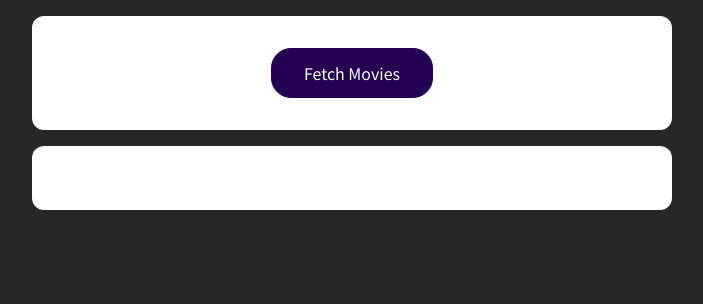
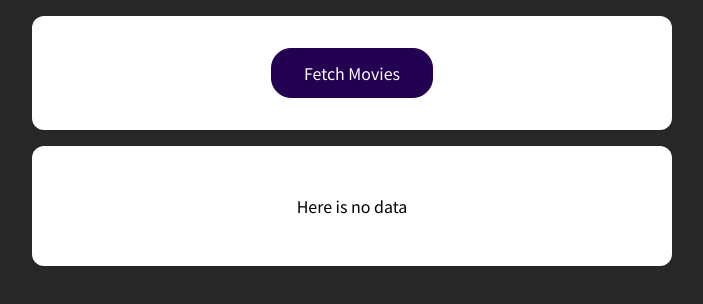
Before and after one commit to SergikEnergy/react-shwarzmuller, a React (Vite) app in the folder first-part/: page / in a window 1280 px wide. Shown: the top 304 px of the page, without its empty margins (288-991 px from the left). Built offline with nearby package versions, Linux system fonts and the light colour scheme.

Commit message:
feat: add loading fallback and no data cindition render

```diff
--- a/first-part/src/App.jsx
+++ b/first-part/src/App.jsx
@@ -6,6 +6,7 @@ import './App.css';
 function App() {
   async function fetchMoviesHandler() {
     try {
+      setIsLoading(true);
       const response = await fetch('https://swapi.dev/api/films/', {
         method: 'GET',
       });
@@ -20,14 +21,17 @@ function App() {
       });
       console.log('prev data --->', result);
       console.log('new data --->', transformedResults);
+      setIsLoading(false);
       setMovies(transformedResults);
       return transformedResults;
     } catch (err) {
+      setIsLoading(false);
       console.log(err);
     }
   }
 
   const [movies, setMovies] = useState([]);
+  const [isLoading, setIsLoading] = useState(false);
 
   return (
     <React.Fragment>
@@ -35,7 +39,9 @@ function App() {
         <button onClick={fetchMoviesHandler}>Fetch Movies</button>
       </section>
       <section>
-        <MovieList movies={movies} />
+        {!isLoading && movies.length > 0 && <MovieList movies={movies} />}
+        {!isLoading && movies.length === 0 && <p>Here is no data</p>}
+        {isLoading && <p>Loading data...</p>}
       </section>
     </React.Fragment>
   );
```
